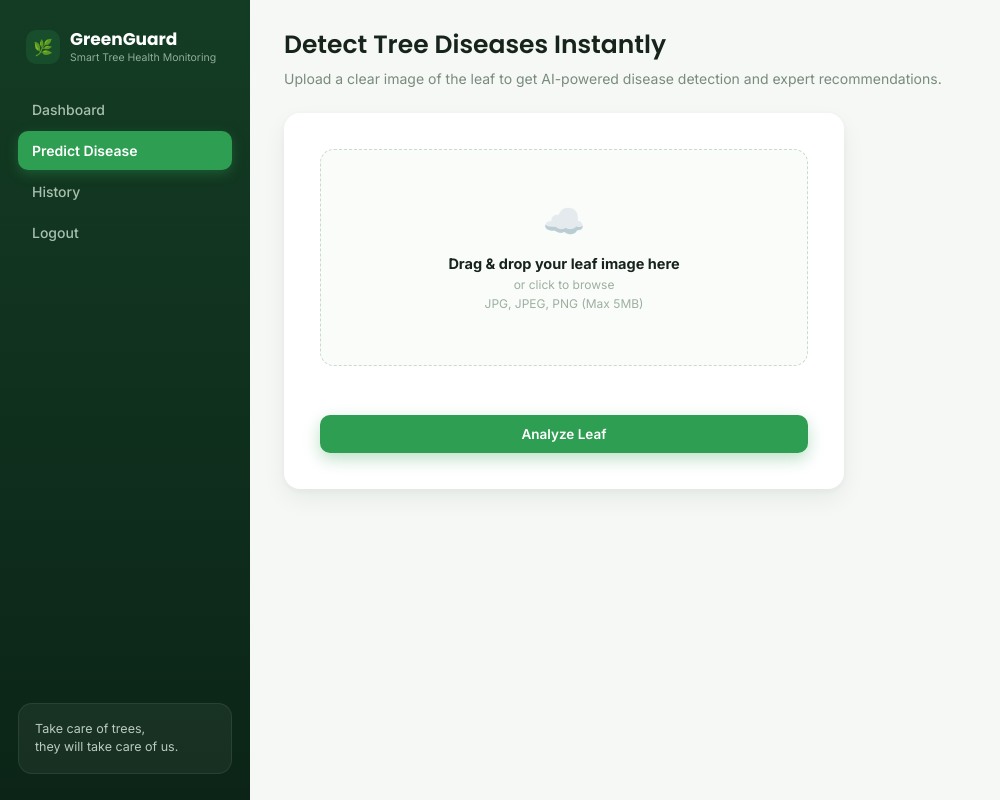
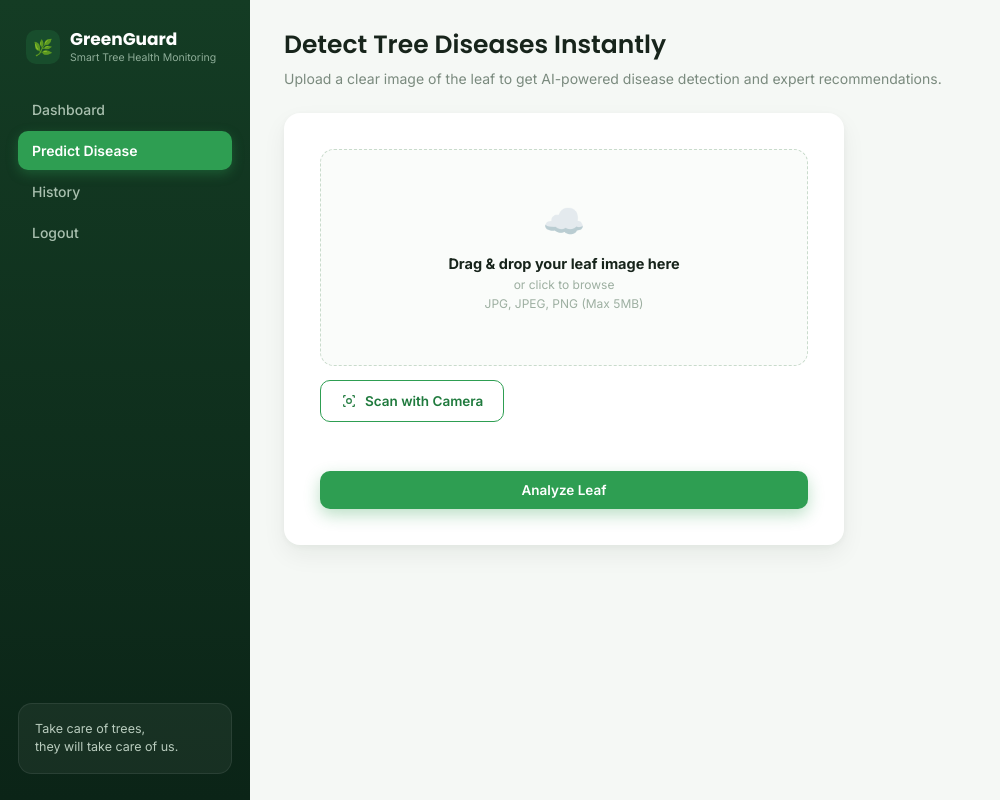
Before and after one commit to khushbugupta-hub/greenguard, a Flask app: page /upload in a window 1280 px wide. Shown: the whole page, without its empty margins (0-1000 px from the left). Run offline with Flask 3, Linux system fonts and the light colour scheme; some libraries are stand-ins or nearby versions.

Commit message:
Add camera scan feature to upload page

```diff
--- a/static/css/dashboard.css
+++ b/static/css/dashboard.css
@@ -263,3 +263,23 @@ tr:last-child td{ border-bottom:none; }
 /* Admin dashboard */
 .admin-grid{ display:grid; grid-template-columns:1fr 1fr; gap:22px; align-items:start; }
 @media (max-width: 980px){ .admin-grid{ grid-template-columns:1fr; } }
+/* Scan button */
+.scan-btn{
+  display:flex;
+  align-items:center;
+  justify-content:center;
+  gap:8px;
+  margin-top:14px;
+  padding:12px 20px;
+  background:var(--white);
+  border:1.8px solid var(--green);
+  color:var(--green-dark);
+  font-family:'Inter',sans-serif;
+  font-weight:600;
+  font-size:13.5px;
+  border-radius:10px;
+  cursor:pointer;
+  transition: background .15s ease;
+}
+.scan-btn:hover{ background:var(--green-light); }
+.scan-btn svg{ width:16px; height:16px; }
--- a/templates/upload.html
+++ b/templates/upload.html
@@ -43,6 +43,13 @@
           <p class="dropzone-sub">JPG, JPEG, PNG (Max 5MB)</p>
           <input type="file" name="leaf_image" id="fileInput" accept="image/*" required hidden>
         </label>
+
+        <button type="button" class="scan-btn" id="scanBtn">
+          <svg viewBox="0 0 24 24" fill="none" stroke="currentColor" stroke-width="1.8"><path d="M4 7V5a1 1 0 011-1h2M4 17v2a1 1 0 001 1h2M20 7V5a1 1 0 00-1-1h-2M20 17v2a1 1 0 01-1 1h-2"/><circle cx="12" cy="12" r="3.5"/></svg>
+          Scan with Camera
+        </button>
+        <input type="file" id="cameraInput" accept="image/*" capture="environment" hidden>
+
         <p id="fileName" class="filename-preview"></p>
         <button type="submit" class="btn-primary" style="width:100%; justify-content:center; margin-top:6px;">Analyze Leaf</button>
       </form>
@@ -52,12 +59,25 @@
 
 <script>
   const fileInput = document.getElementById('fileInput');
+  const cameraInput = document.getElementById('cameraInput');
+  const scanBtn = document.getElementById('scanBtn');
   const dropzone = document.getElementById('dropzone');
   const fileName = document.getElementById('fileName');
 
   fileInput.addEventListener('change', () => {
     if (fileInput.files.length > 0) {
       fileName.textContent = "Selected: " + fileInput.files[0].name;
+    }
+  });
+
+  scanBtn.addEventListener('click', () => {
+    cameraInput.click();
+  });
+
+  cameraInput.addEventListener('change', () => {
+    if (cameraInput.files.length > 0) {
+      fileInput.files = cameraInput.files;
+      fileName.textContent = "Scanned: " + cameraInput.files[0].name;
     }
   });
 
```
